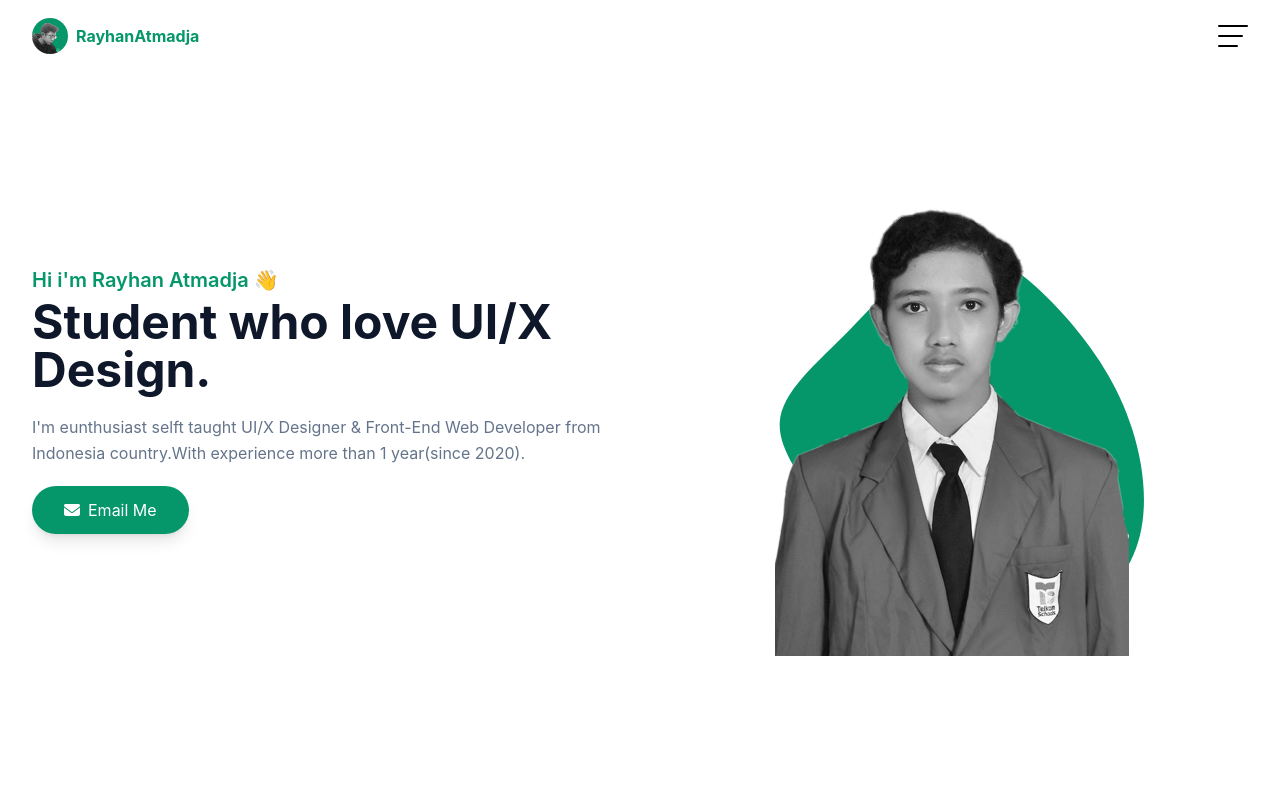
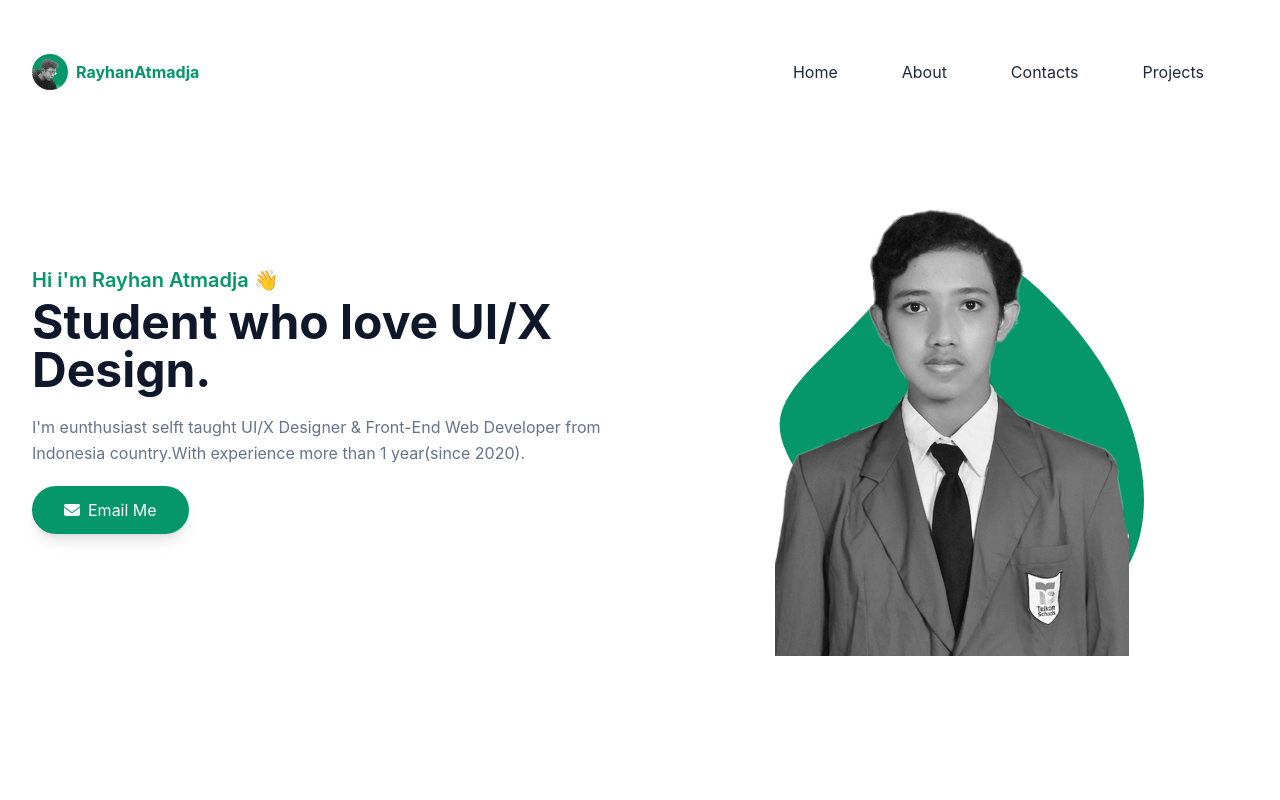
Before and after one commit to ryhnAtmdja/web-portfolio, a website: page public/index.html in a window 1280 px wide. Shown: the top 800 px of the page. Drawn offline with Linux system fonts and the light colour scheme.

Commit message:
navbar untk desktop ver

```diff
--- a/public/index.html
+++ b/public/index.html
@@ -10,13 +10,14 @@
   <body>
     <!-- Navbar -->
     <header
+      id="nav"
       class="bg-transparent absolute top-0 w-full flex left-0 items-center z-10"
     >
       <div class="container">
         <div class="flex items-center justify-between relative">
           <div class="px-4 flex items-center">
             <img
-              src="../src/img/pp_new.png "
+              src="../src/img/pp_new.png"
               alt=""
               class="w-9 h-9 rounded-full"
             />
@@ -29,20 +30,31 @@
           <div class="flex items-center px-4">
             <button
               type="button"
-              class="block absolute right-4"
+              class="block absolute right-4 lg:hidden"
               id="hamburger"
               name="hamburger"
             >
               <span
-                class="hamburger-line transition duration-300 ease-in-out"
+                class="hamburger-line transition duration-300 ease-in-out origin-top-left"
               ></span>
               <span
                 class="hamburger-line1 transition duration-300 ease-in-out"
               ></span>
               <span
-                class="hamburger-line2 transition duration-300 ease-in-out"
+                class="hamburger-line2 transition duration-300 ease-in-out origin-bottom-left"
               ></span>
             </button>
+            <nav
+              id="navlists"
+              class="hidden absolute right-4 top-full max-w-full bg-white shadow-lg w-full py-5 px-3 lg:block lg:static lg:bg-transparent lg:shadow-none lg:max-w-full"
+            >
+              <ul class="block text-center lg:flex">
+                <li><a href="" class="list-item">Home</a></li>
+                <li><a href="" class="list-item">About</a></li>
+                <li><a href="" class="list-item">Contacts</a></li>
+                <li><a href="" class="list-item">Projects</a></li>
+              </ul>
+            </nav>
           </div>
         </div>
       </div>
--- a/public/script.js
+++ b/public/script.js
@@ -1,5 +1,18 @@
+window.onscroll = function () {
+  const nav = document.getElementById("nav");
+  const fixedNav = nav.offsetTop;
+
+  if (window.pageYOffset > fixedNav) {
+    nav.classList.add("nav-scrolled");
+  } else {
+    nav.classList.remove("nav-scrolled");
+  }
+};
+
 const hmgBtn = document.getElementById("hamburger");
+const navlists = document.getElementById("navlists");
 
 hmgBtn.addEventListener("click", function () {
   hmgBtn.classList.toggle("hamburger-active");
+  navlists.classList.toggle("hidden");
 });
--- a/src/css/input.css
+++ b/src/css/input.css
@@ -4,6 +4,12 @@
 
 body {
   font-family: "Inter", sans-serif;
+}
+
+.nav-scrolled {
+  @apply fixed z-[999] bg-white bg-opacity-70;
+  backdrop-filter: blur(5px);
+  box-shadow: 0 -1px inset rgba(0, 0, 0, 0.1);
 }
 
 .hamburger-line {
@@ -19,7 +25,7 @@ body {
 }
 
 .hamburger-active > span:nth-child(1) {
-  @apply rotate-45 origin-top-left;
+  @apply rotate-45;
 }
 
 .hamburger-active > span:nth-child(2) {
@@ -27,5 +33,10 @@ body {
 }
 
 .hamburger-active > span:nth-child(3) {
-  @apply w-[30px] -rotate-45 origin-bottom-left rounded-md;
+  @apply w-[30px] -rotate-45  rounded-md;
 }
+
+/* nav lists */
+.list-item {
+  @apply py-10 mx-8 text-slate-800 text-base transition ease-in-out hover:text-primary;
+}
```
Also changed, not shown: public/css/output.css.
